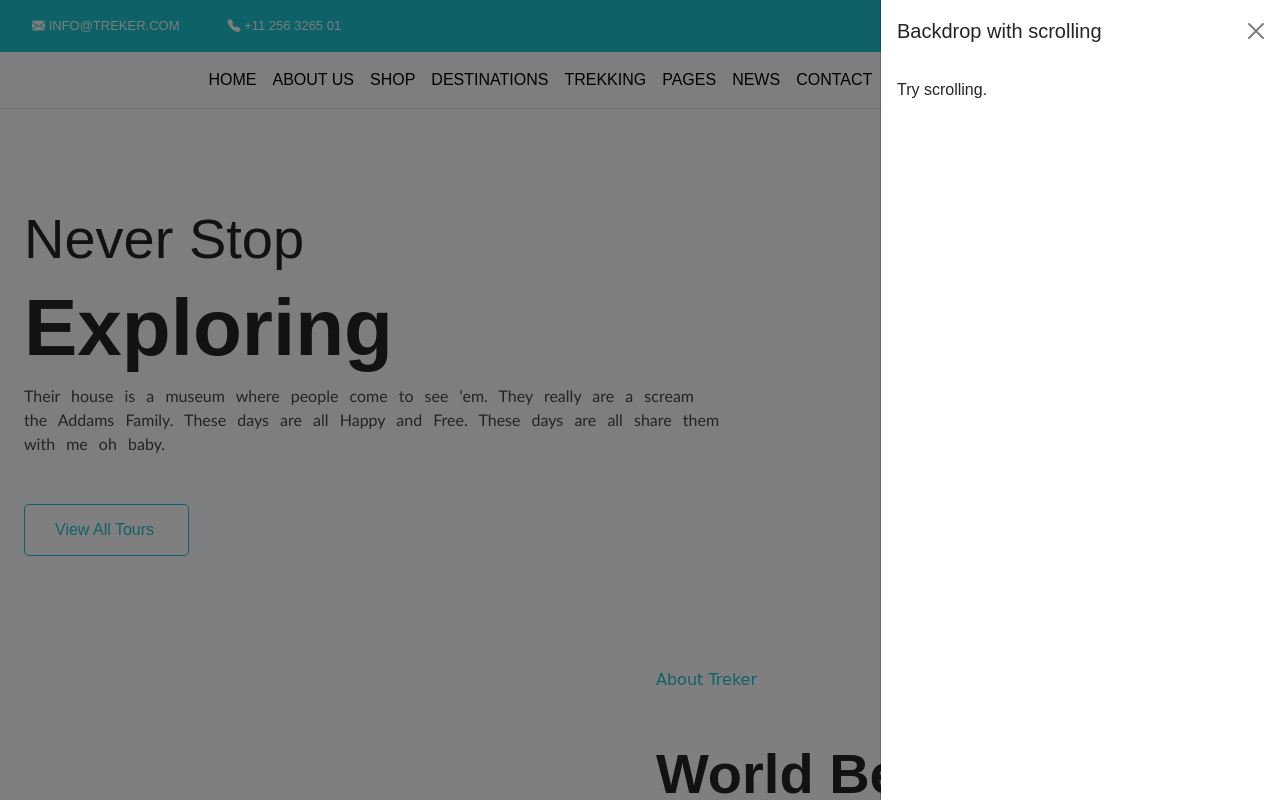
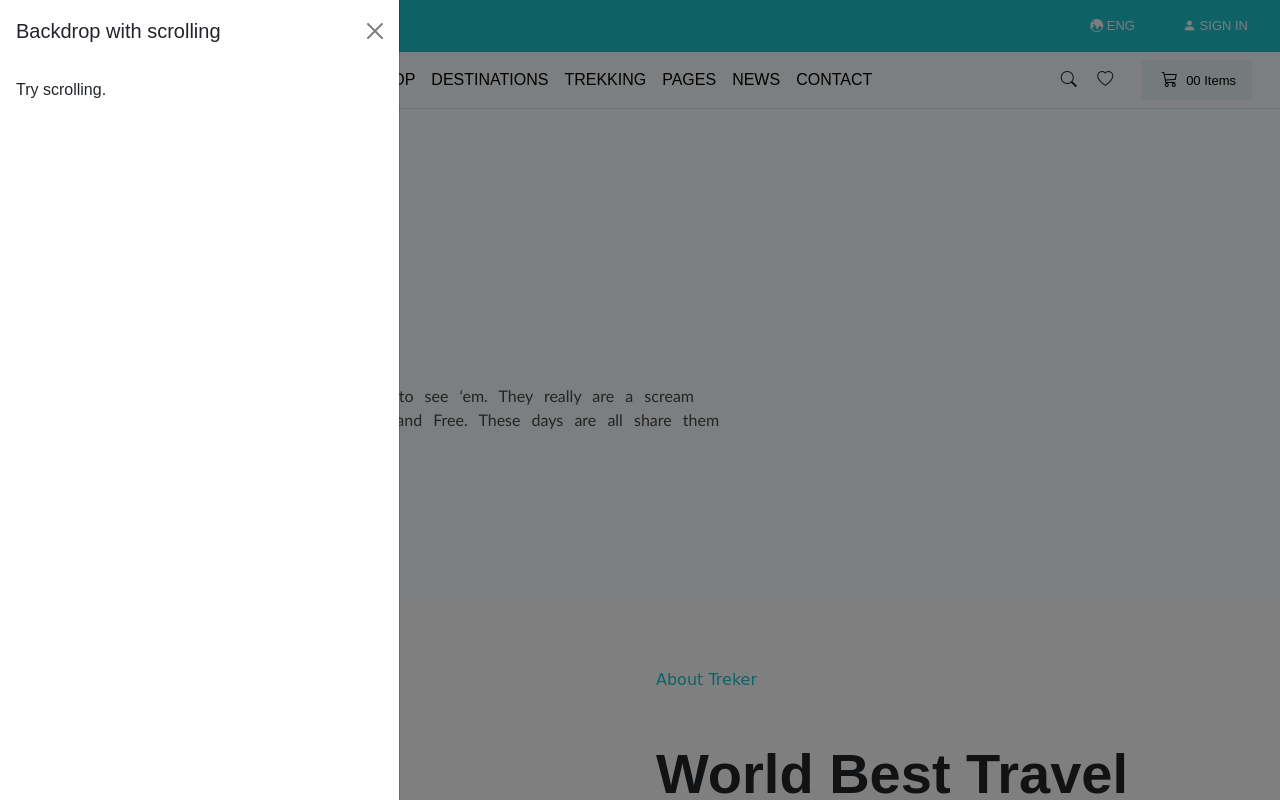
Before and after one commit to abhinav8868/treker-home, a plain HTML site: page index.html in a window 1280 px wide. Both pictures are taken after a click on the button "00 Items". Shown: the top 800 px of the page. Drawn offline with nearby package versions, Linux system fonts and the light colour scheme; a small style sheet from the web is missing.

Commit message:
Update index.html

```diff
--- a/index.html
+++ b/index.html
@@ -114,7 +114,7 @@
         </div>
     </nav>
     <!-- second offcanvas navbar -->
-    <div class="offcanvas offcanvas-end" data-bs-scroll="true" tabindex="-1" id="offcanvasWithBothOptions"
+    <div class="offcanvas offcanvas-start" data-bs-scroll="true" tabindex="-1" id="offcanvasWithBothOptions"
         aria-labelledby="offcanvasWithBothOptionsLabel">
         <div class="offcanvas-header">
             <h5 class="offcanvas-title" id="offcanvasWithBothOptionsLabel">Backdrop with scrolling</h5>
```
